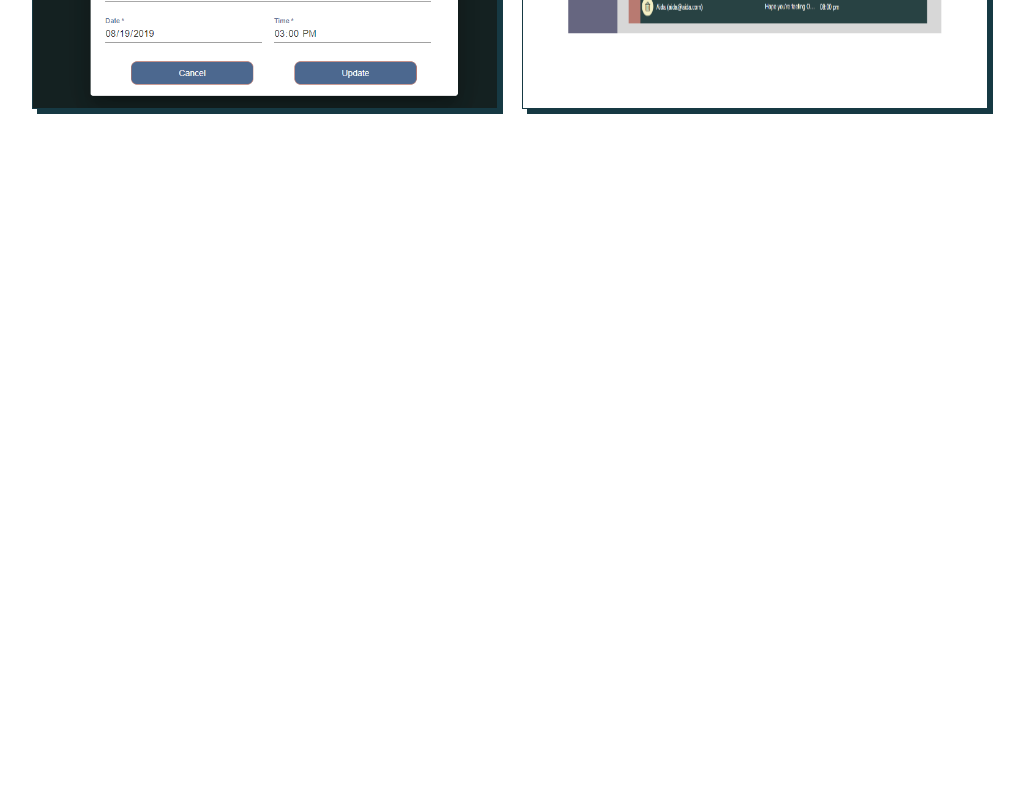
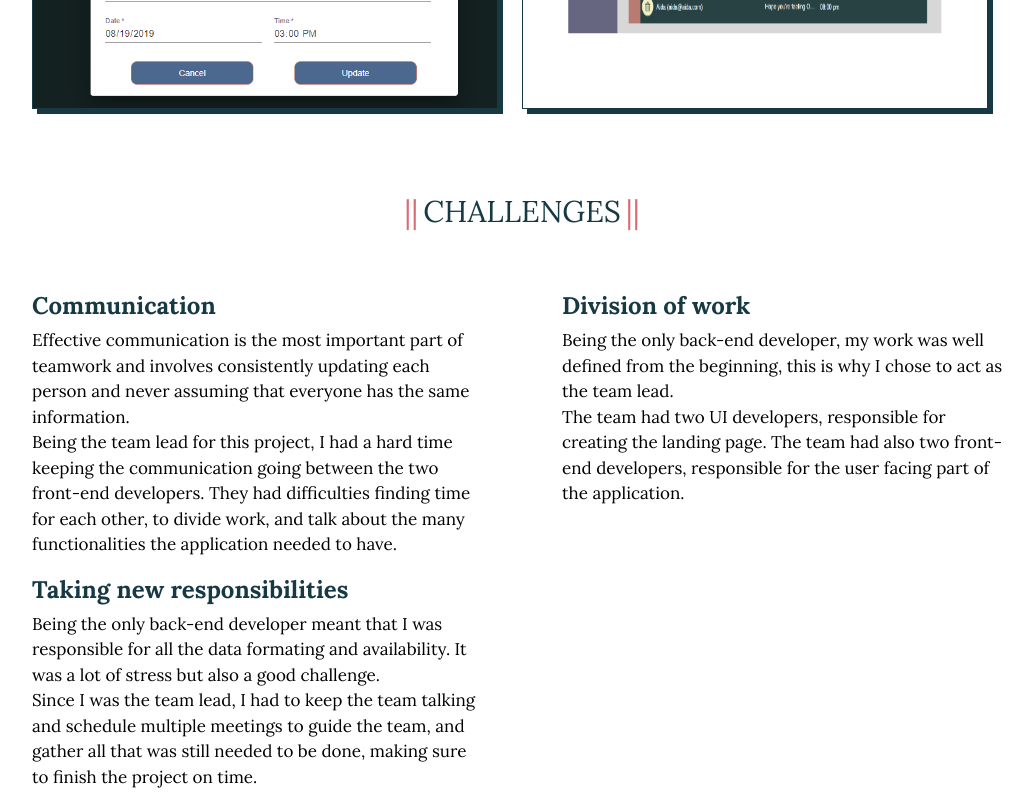
Before and after one commit to leila100/portfolio2, a React (Create React App) app in the folder website/: page /fmn in a window 1280 px wide. Shown: the part 2523-3323 px from the top of the page, without its empty margins (118-1151 px from the left). Before the commit the page ends 2662 px from the top, so only its background shows below. Built offline with nearby package versions, Linux system fonts and the light colour scheme.

Commit message:
Add the challenges section in fmn

```diff
--- a/website/src/components/projects/ForgetMeNot.js
+++ b/website/src/components/projects/ForgetMeNot.js
@@ -122,6 +122,47 @@ const ForgetMeNot = () => {
           </div>
         </div>
       </section>
+      <section class='about'>
+        <h2>
+          <span>||</span>CHALLENGES<span>||</span>
+        </h2>
+        <div class='descriptions'>
+          <div class='desc'>
+            <h3>Communication</h3>
+            <p>
+              Effective communication is the most important part of teamwork and involves consistently updating each
+              person and never assuming that everyone has the same information.{" "}
+            </p>
+            <p>
+              Being the team lead for this project, I had a hard time keeping the communication going between the two
+              front-end developers. They had difficulties finding time for each other, to divide work, and talk about
+              the many functionalities the application needed to have.
+            </p>
+          </div>
+          <div class='desc'>
+            <h3>Division of work</h3>
+            <p>
+              Being the only back-end developer, my work was well defined from the beginning, this is why I chose to act
+              as the team lead.
+            </p>
+            <p>
+              The team had two UI developers, responsible for creating the landing page. The team had also two front-end
+              developers, responsible for the user facing part of the application.
+            </p>
+          </div>
+          <div class='desc'>
+            <h3>Taking new responsibilities</h3>
+            <p>
+              Being the only back-end developer meant that I was responsible for all the data formating and
+              availability. It was a lot of stress but also a good challenge.
+            </p>
+            <p>
+              Since I was the team lead, I had to keep the team talking and schedule multiple meetings to guide the
+              team, and gather all that was still needed to be done, making sure to finish the project on time.
+            </p>
+          </div>
+        </div>
+      </section>
     </>
   );
 };
```
